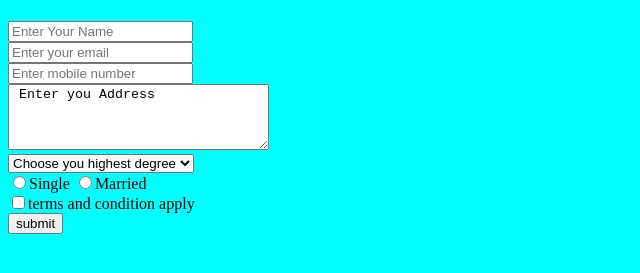
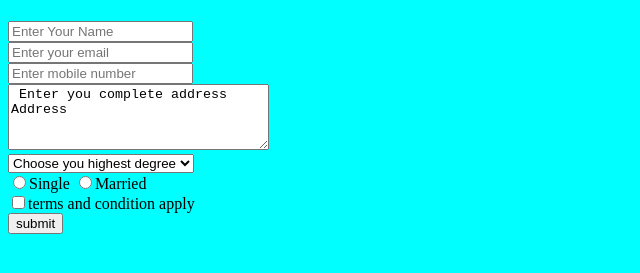
Before and after one commit to hitesh81298/gitfirst, a plain HTML site: page contact us.html in a window 1280 px wide. Shown: the part 59-332 px from the top of the page, without its empty margins (0-640 px from the left). Drawn offline with Linux system fonts and the light colour scheme.

Commit message:
hk version1.01

```diff
--- a/contact us.html
+++ b/contact us.html
@@ -26,7 +26,7 @@
                 <input type="text" placeholder="Enter Your Name"><br>
                 <input type="email id" placeholder="Enter your email" name="email"><br>
                 <input type="number" placeholder="Enter mobile number" name="Mob No."><br>
-                <textarea name="Address" id="address" cols="30" rows="4"> Enter you Address</textarea> <br>
+                <textarea name="Address" id="address" cols="30" rows="4"> Enter you complete address Address</textarea> <br>
                 <Div>
                     <select name="education" id="Education">
 
```
